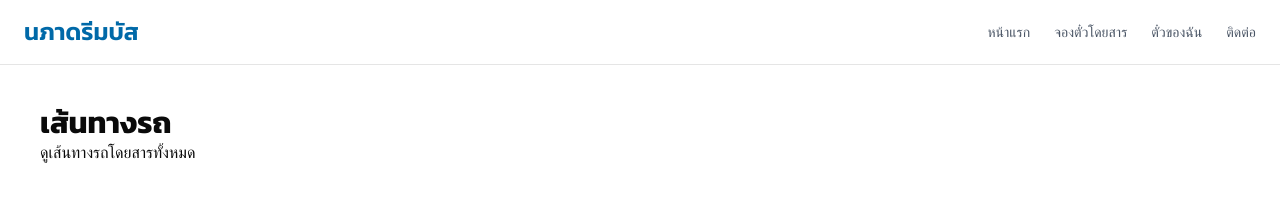
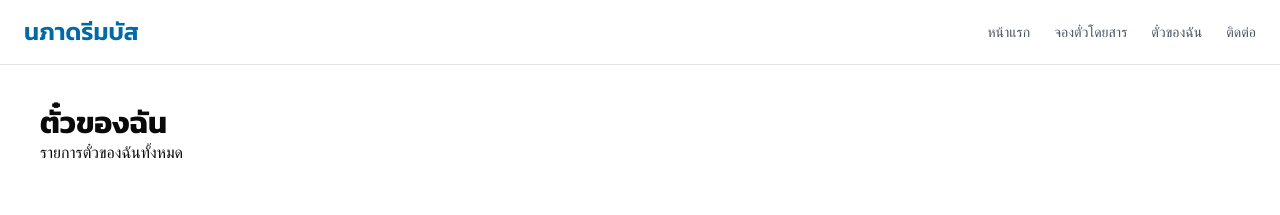
Before and after one commit to bpantan202/npd-bus-fe, a Next.js app: page /my-ticket in a window 1280 px wide. Shown: the top 215 px of the page. Built offline with nearby package versions, Linux system fonts and the light colour scheme.

Commit message:
feat(header): my-ticket update

```diff
--- a/app/my-ticket/page.tsx
+++ b/app/my-ticket/page.tsx
@@ -1,8 +1,8 @@
 export default function BusRoutesPage() {
   return (
     <div className="p-10">
-      <h1 className="text-3xl font-bold">เส้นทางรถ</h1>
-      <p>ดูเส้นทางรถโดยสารทั้งหมด</p>
+      <h1 className="text-3xl font-bold">ตั๋วของฉัน</h1>
+      <p>รายการตั๋วของฉันทั้งหมด</p>
     </div>
   )
 }
```
